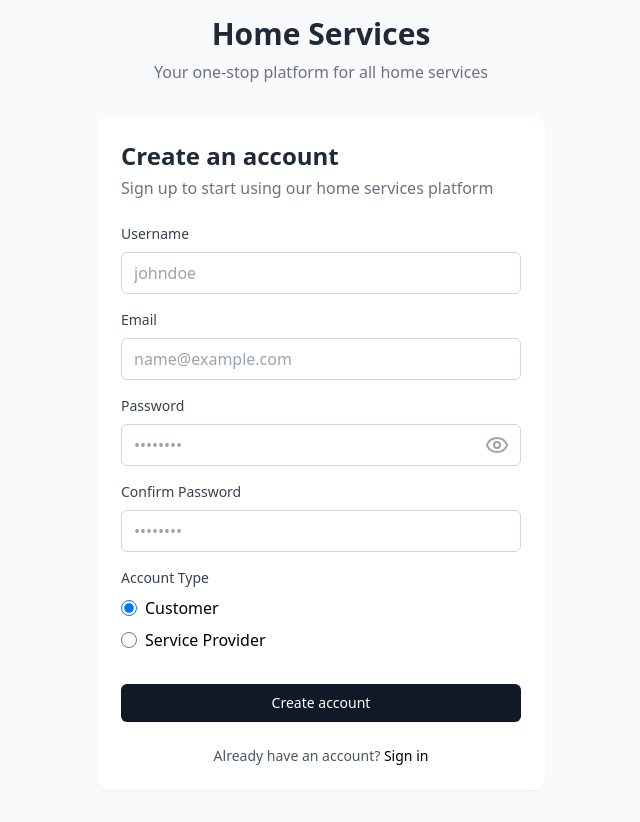
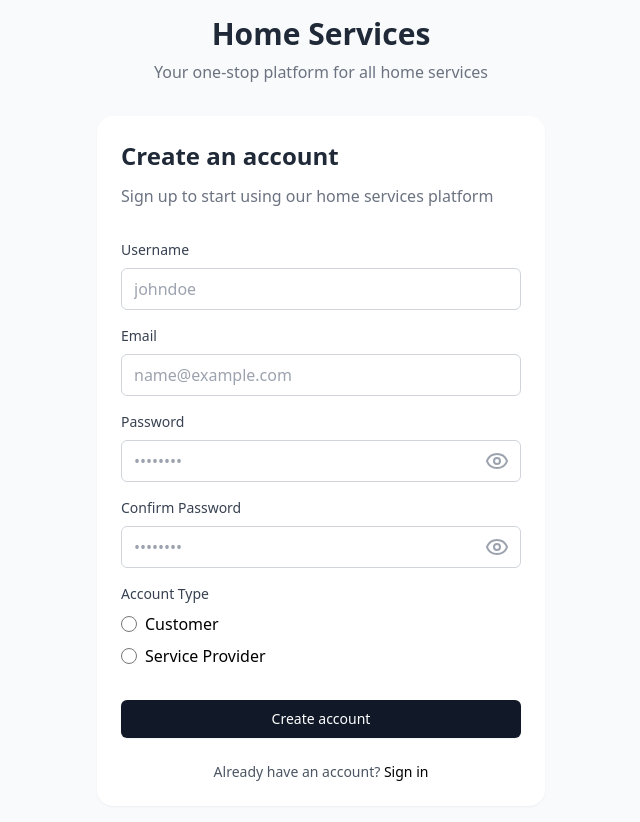
Before and after one commit to jeanclaudegeagea/HomeServiceDjango, a Django app: page /signup in a window 1280 px wide. Shown: the whole page, without its empty margins (319-959 px from the left). Before the commit the page ends 765 px from the top, so only its background shows below. Run offline with Django 5.2, Linux system fonts and the light colour scheme; some libraries are stand-ins or nearby versions.

Commit message:
signup logic

```diff
--- /dev/null
+++ b/homeservice/core/forms.py
@@ -0,0 +1,21 @@
+# forms.py
+from django import forms
+from .models import User
+
+
+class UserForm(forms.ModelForm):
+    class Meta:
+        model = User
+        fields = [
+            "username",
+            "email",
+            "user_type",
+            "password",
+        ]  # Include the fields you need
+
+    # Optional: You can add custom validation or cleaning methods if needed
+    def clean_email(self):
+        email = self.cleaned_data.get("email")
+        if User.objects.filter(email=email).exists():
+            raise forms.ValidationError("This email is already taken.")
+        return email
--- a/homeservice/core/templates/core/signup.html
+++ b/homeservice/core/templates/core/signup.html
@@ -3,29 +3,19 @@
 <!DOCTYPE html>
 <html lang="en">
   <head>
-    <meta charset="UTF-8">
-    <meta name="viewport" content="width=device-width, initial-scale=1.0">
+    <meta charset="UTF-8" />
+    <meta name="viewport" content="width=device-width, initial-scale=1.0" />
     <title>Sign Up - Home Services</title>
     <!-- Tailwind CSS via CDN -->
     <script src="https://cdn.tailwindcss.com"></script>
     <!-- Lucide Icons -->
     <script src="https://unpkg.com/lucide@latest"></script>
-    <style>
-        body {
-            background-color: #f8fafc; /* Light gray background */
-        }
-        .card {
-            border-radius: 12px;
-            box-shadow: 0 4px 6px rgba(0, 0, 0, 0.05);
-        }
-        .btn-primary {
-            background-color: #1e1e1e; /* Dark gray/black */
-            border: none;
-        }
-        .btn-primary:hover {
-            background-color: #000000; /* Black */
-        }
-    </style>
+    <!-- DaisyUI -->
+    <link
+      href="https://cdn.jsdelivr.net/npm/daisyui@3.9.4/dist/full.css"
+      rel="stylesheet"
+      type="text/css"
+    />
   </head>
   <body class="bg-gray-50">
     <div class="min-h-screen flex flex-col items-center justify-center p-4">
@@ -38,46 +28,79 @@
         </div>
         <div class="card w-full max-w-md mx-auto bg-white shadow-sm">
           <div class="card-body p-6">
-                    <h2 class="text-2xl font-semibold text-gray-800 mb-1">Create an account</h2>
-                    <p class="text-gray-500 mb-6">Sign up to start using our home services platform</p>
+            <h2 class="text-2xl font-semibold text-gray-800 mb-1">
+              Create an account
+            </h2>
+            <p class="text-gray-500 mb-2">
+              Sign up to start using our home services platform
+            </p>
 
             <form method="post" class="space-y-4" id="signup-form">
               {% csrf_token %}
 
+              <!-- Username Field -->
               <div class="space-y-2">
-                            <label class="block text-sm font-medium text-gray-700" for="username">
+                <label
+                  class="block text-sm font-medium text-gray-700"
+                  for="id_username"
+                >
                   Username
                 </label>
                 <input
-                                id="username"
+                  id="id_username"
                   name="username"
+                  type="text"
                   placeholder="johndoe"
+                  value="{{ form.username.value|default:'' }}"
                   class="w-full px-3 py-2 border border-gray-300 rounded-md focus:outline-none focus:ring-2 focus:ring-gray-500"
                   required
                 />
+                {% if form.username.errors %}
+                <ul class="text-red-500 text-sm font-medium italic">
+                  {% for error in form.username.errors %}
+                  <li>{{ error }}</li>
+                  {% endfor %}
+                </ul>
+                {% endif %}
               </div>
 
+              <!-- Email Field -->
               <div class="space-y-2">
-                            <label class="block text-sm font-medium text-gray-700" for="email">
+                <label
+                  class="block text-sm font-medium text-gray-700"
+                  for="id_email"
+                >
                   Email
                 </label>
                 <input
-                                id="email"
+                  id="id_email"
                   name="email"
                   type="email"
                   placeholder="name@example.com"
+                  value="{{ form.email.value|default:'' }}"
                   class="w-full px-3 py-2 border border-gray-300 rounded-md focus:outline-none focus:ring-2 focus:ring-gray-500"
                   required
                 />
+                {% if form.email.errors %}
+                <ul class="text-red-500 text-sm font-medium italic">
+                  {% for error in form.email.errors %}
+                  <li>{{ error }}</li>
+                  {% endfor %}
+                </ul>
+                {% endif %}
               </div>
 
+              <!-- Password Field -->
               <div class="space-y-2">
-                            <label class="block text-sm font-medium text-gray-700" for="password">
+                <label
+                  class="block text-sm font-medium text-gray-700"
+                  for="id_password"
+                >
                   Password
                 </label>
                 <div class="relative">
                   <input
-                                    id="password"
+                    id="id_password"
                     name="password"
                     type="password"
                     placeholder="••••••••"
@@ -87,71 +110,121 @@
                   <button
                     type="button"
                     class="absolute right-0 top-0 h-full px-3 flex items-center justify-center text-gray-400 hover:text-gray-600"
-                                    onclick="togglePassword('password')"
+                    onclick="togglePassword('id_password')"
                   >
-                                    <i data-lucide="eye" id="password-eye-icon"></i>
+                    <i data-lucide="eye" id="id_password-eye-icon"></i>
                     <span class="sr-only">Toggle password visibility</span>
                   </button>
                 </div>
+
+                {% if form.password.errors %}
+                <ul class="text-red-500 text-sm font-medium italic">
+                  {% for error in form.password.errors %}
+                  <li>{{ error }}</li>
+                  {% endfor %}
+                </ul>
+                {% endif %}
               </div>
 
+              <!-- Confirm Password Field with Toggle -->
               <div class="space-y-2">
-                            <label class="block text-sm font-medium text-gray-700" for="confirmPassword">
+                <label
+                  class="block text-sm font-medium text-gray-700"
+                  for="confirmPassword"
+                >
                   Confirm Password
                 </label>
+                <div class="relative">
                   <input
                     id="confirmPassword"
                     name="confirmPassword"
                     type="password"
                     placeholder="••••••••"
-                                class="w-full px-3 py-2 border border-gray-300 rounded-md focus:outline-none focus:ring-2 focus:ring-gray-500"
+                    class="w-full px-3 py-2 border border-gray-300 rounded-md focus:outline-none focus:ring-2 focus:ring-gray-500 pr-10"
                     required
                   />
+                  <button
+                    type="button"
+                    class="absolute right-0 top-0 h-full px-3 flex items-center justify-center text-gray-400 hover:text-gray-600"
+                    onclick="togglePassword('confirmPassword')"
+                  >
+                    <i data-lucide="eye" id="confirmPassword-eye-icon"></i>
+                    <span class="sr-only"
+                      >Toggle confirm password visibility</span
+                    >
+                  </button>
+                </div>
               </div>
 
+              <!-- User Type Field -->
               <div class="space-y-2">
                 <label class="block text-sm font-medium text-gray-700">
                   Account Type
                 </label>
                 <div class="space-y-2">
                   <label class="flex items-center space-x-2">
-                                    <input
-                                        type="radio"
-                                        name="userType"
-                                        value="customer"
-                                        class="h-4 w-4  border-gray-300"
-                                        checked
-                                    />
+                    <input type="radio" name="user_type" value="customer"
+                    class="h-4 w-4 border-gray-300" {% if form.user_type.value
+                    == "customer" or not form.user_type.value %}checked{% endif
+                    %} />
                     <span class="text-black">Customer</span>
                   </label>
                   <label class="flex items-center space-x-2">
-                                    <input
-                                        type="radio"
-                                        name="userType"
-                                        value="service_provider"
-                                        class="h-4 w-4  border-gray-300 "
-                                    />
+                    <input type="radio" name="user_type"
+                    value="service_provider" class="h-4 w-4 border-gray-300" {%
+                    if form.user_type.value == "service_provider" %}checked{%
+                    endif %} />
                     <span class="text-black">Service Provider</span>
                   </label>
                 </div>
+                {% if form.user_type.errors %}
+                <ul class="text-red-500 text-sm font-medium italic">
+                  {% for error in form.user_type.errors %}
+                  <li>{{ error }}</li>
+                  {% endfor %}
+                </ul>
+                {% endif %}
               </div>
 
               <div class="pt-4">
-                            <button type="submit" class="w-full flex justify-center py-2 px-4 border border-transparent rounded-md shadow-sm text-sm font-medium text-white bg-gray-900 hover:bg-black focus:outline-none focus:ring-2 focus:ring-offset-2 focus:ring-gray-500" id="submit-btn">
+                <button
+                  type="submit"
+                  class="w-full flex justify-center py-2 px-4 border border-transparent rounded-md shadow-sm text-sm font-medium text-white bg-gray-900 hover:bg-black focus:outline-none focus:ring-2 focus:ring-offset-2 focus:ring-gray-500"
+                  id="submit-btn"
+                >
                   <span id="submit-text">Create account</span>
                   <span id="loading" class="hidden ml-2">
-                                    <svg class="animate-spin -ml-1 mr-2 h-4 w-4 text-white" xmlns="http://www.w3.org/2000/svg" fill="none" viewBox="0 0 24 24">
-                                        <circle class="opacity-25" cx="12" cy="12" r="10" stroke="currentColor" stroke-width="4"></circle>
-                                        <path class="opacity-75" fill="currentColor" d="M4 12a8 8 0 018-8V0C5.373 0 0 5.373 0 12h4zm2 5.291A7.962 7.962 0 014 12H0c0 3.042 1.135 5.824 3 7.938l3-2.647z"></path>
+                    <svg
+                      class="animate-spin -ml-1 mr-2 h-4 w-4 text-white"
+                      xmlns="http://www.w3.org/2000/svg"
+                      fill="none"
+                      viewBox="0 0 24 24"
+                    >
+                      <circle
+                        class="opacity-25"
+                        cx="12"
+                        cy="12"
+                        r="10"
+                        stroke="currentColor"
+                        stroke-width="4"
+                      ></circle>
+                      <path
+                        class="opacity-75"
+                        fill="currentColor"
+                        d="M4 12a8 8 0 018-8V0C5.373 0 0 5.373 0 12h4zm2 5.291A7.962 7.962 0 014 12H0c0 3.042 1.135 5.824 3 7.938l3-2.647z"
+                      ></path>
                     </svg>
-                                    Creating account...
                   </span>
                 </button>
               </div>
 
-                        <div class="text-center text-sm text-gray-600  pt-2">
+              <div class="text-center text-sm text-gray-600 pt-2">
                 Already have an account?
-                            <a href="/login" class="font-medium text-black hover:text-blue-500">Sign in</a>
+                <a
+                  href="/login"
+                  class="font-medium text-black hover:text-blue-500"
+                  >Sign in</a
+                >
               </div>
             </form>
           </div>
@@ -163,26 +236,28 @@
       // Initialize Lucide icons
       lucide.createIcons();
 
-        // Toggle password visibility
+      // Toggle password visibility function works for any field by ID
       function togglePassword(fieldId) {
-            const passwordInput = document.getElementById(fieldId);
-            const eyeIcon = document.getElementById(fieldId + '-eye-icon');
+        const inputField = document.getElementById(fieldId);
+        const eyeIcon = document.getElementById(fieldId + "-eye-icon");
 
-            if (passwordInput.type === 'password') {
-                passwordInput.type = 'text';
-                eyeIcon.setAttribute('data-lucide', 'eye-off');
+        if (inputField.type === "password") {
+          inputField.type = "text";
+          eyeIcon.setAttribute("data-lucide", "eye-off");
         } else {
-                passwordInput.type = 'password';
-                eyeIcon.setAttribute('data-lucide', 'eye');
+          inputField.type = "password";
+          eyeIcon.setAttribute("data-lucide", "eye");
         }
-
         lucide.createIcons();
       }
 
       // Form submission handling
-        document.getElementById('signup-form').addEventListener('submit', function(e) {
-            const password = document.getElementById('password').value;
-            const confirmPassword = document.getElementById('confirmPassword').value;
+      document
+        .getElementById("signup-form")
+        .addEventListener("submit", function (e) {
+          const password = document.getElementById("id_password").value;
+          const confirmPassword =
+            document.getElementById("confirmPassword").value;
 
           if (password !== confirmPassword) {
             alert("Passwords don't match");
@@ -190,18 +265,11 @@
             return;
           }
 
-            const submitBtn = document.getElementById('submit-btn');
-            const submitText = document.getElementById('submit-text');
-            const loading = document.getElementById('loading');
+          const submitText = document.getElementById("submit-text");
+          const loading = document.getElementById("loading");
 
-            submitText.classList.add('hidden');
-            loading.classList.remove('hidden');
-
-            // Simulate API call (remove this in production)
-            setTimeout(() => {
-                // Replace with actual form submission
-                window.location.href = '/login?registered=true';
-            }, 1000);
+          submitText.classList.add("hidden");
+          loading.classList.remove("hidden");
         });
     </script>
   </body>
--- a/homeservice/core/views.py
+++ b/homeservice/core/views.py
@@ -1,4 +1,6 @@
-from django.shortcuts import render
+from django.shortcuts import render, redirect
+from django.contrib import messages
+from .forms import UserForm
 
 # Create your views here.
 
@@ -12,7 +14,33 @@ def login(request):
 
 
 def signup(request):
-    return render(request, "core/signup.html")
+    if request.method == "POST":
+        form = UserForm(request.POST)
+        if form.is_valid():
+            # Save the user, but don't commit yet
+            user = form.save(commit=False)
+            # Set the password to make sure it's hashed
+            user.set_password(form.cleaned_data["password"])
+            # Save the user to the database
+            user.save()
+
+            # Optionally, show a success message
+            messages.success(
+                request, "You have successfully registered! Please log in."
+            )
+
+            # Redirect to login page (or anywhere you want)
+            return redirect("login")
+        else:
+            # If the form is not valid, show errors
+            messages.error(
+                request, "There was an error in the form. Please check your inputs."
+            )
+    else:
+        # If it's a GET request, just display the form
+        form = UserForm()
+
+    return render(request, "core/signup.html", {"form": form})
 
 
 def home(request):
```
Also changed, not shown: homeservice/core/templates/core/login.html (+37 -23 lines), 1 other file. Lines whose indentation alone changed are shown as unchanged.
